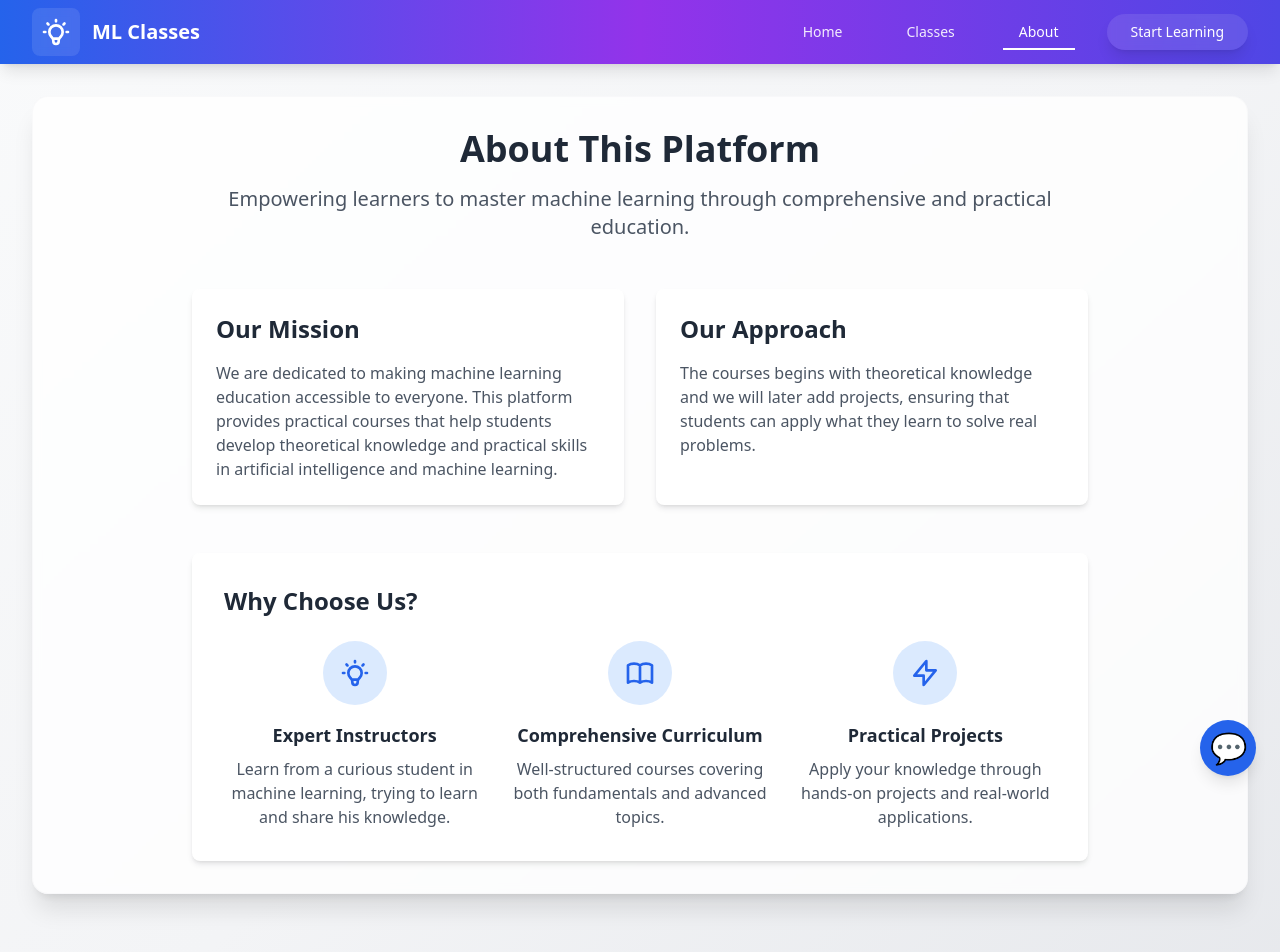
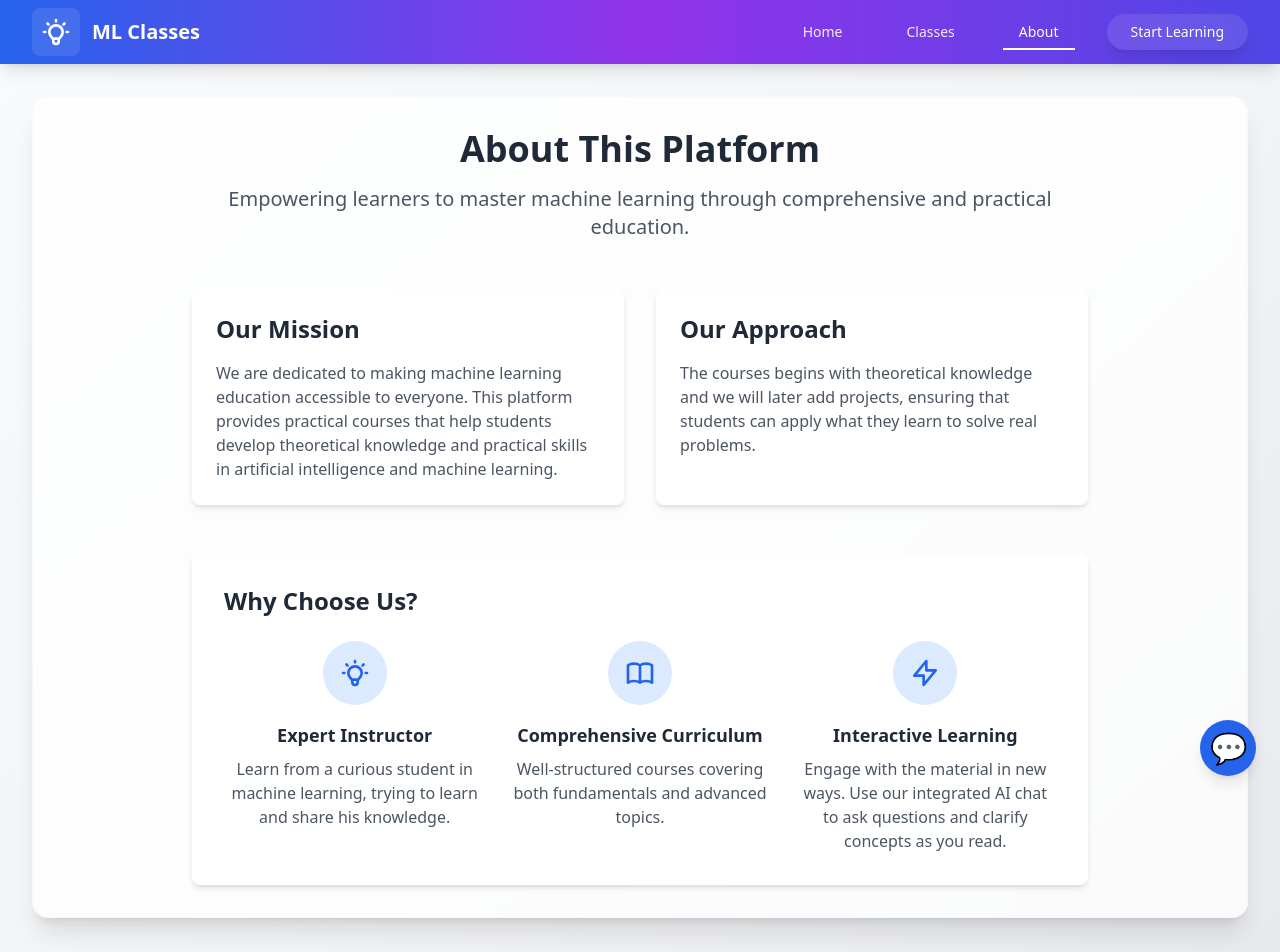
Before and after one commit to Alskuu/ML_Project, a React (Create React App) app in the folder client/: page /about in a window 1280 px wide. Shown: the top 952 px of the page. Built offline with nearby package versions, Linux system fonts and the light colour scheme.

Commit message:
Update About.tsx

```diff
--- a/client/src/pages/About.tsx
+++ b/client/src/pages/About.tsx
@@ -47,7 +47,7 @@ const About: React.FC = () => {
                 />
               </svg>
             </div>
-            <h3 className="text-lg font-semibold text-gray-800 mb-2">Expert Instructors</h3>
+            <h3 className="text-lg font-semibold text-gray-800 mb-2">Expert Instructor</h3>
             <p className="text-gray-600">
               Learn from a curious student in machine learning, trying to learn and share his knowledge.
             </p>
@@ -91,9 +91,9 @@ const About: React.FC = () => {
                 />
               </svg>
             </div>
-            <h3 className="text-lg font-semibold text-gray-800 mb-2">Practical Projects</h3>
+            <h3 className="text-lg font-semibold text-gray-800 mb-2">Interactive Learning</h3>
             <p className="text-gray-600">
-              Apply your knowledge through hands-on projects and real-world applications.
+              Engage with the material in new ways. Use our integrated AI chat to ask questions and clarify concepts as you read.
             </p>
           </div>
         </div>
```
